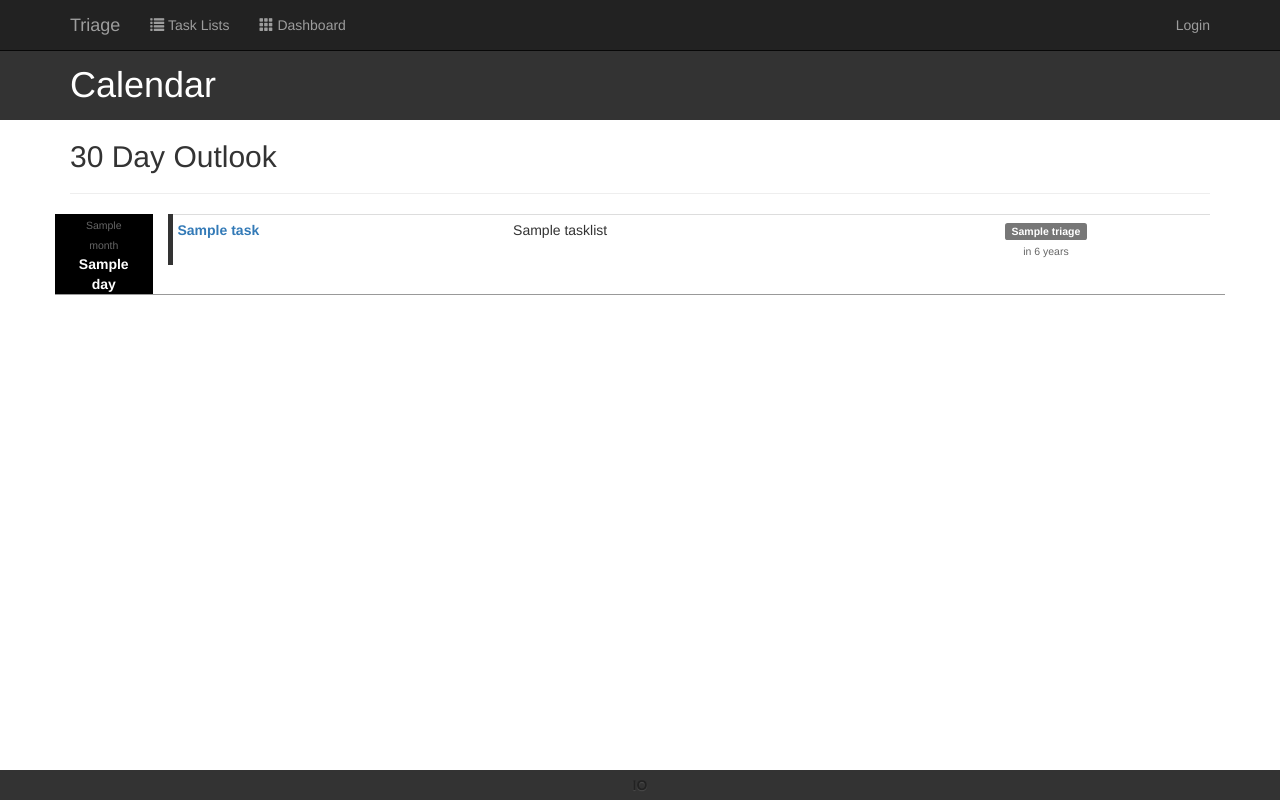
After one commit to SamStudio8/triage, a Django app: template templates/task/calendar.html in a window 1280 px wide. The commit adds this page. Run offline with Django 3.2, Linux system fonts and the light colour scheme; the template is opened without the code that fills it: most values are stand-ins (such as "Sample title", 1, 10 or a date in 2020); parts of the project's set-up code (start-up, migrations or seed data) failed here and were passed over; some libraries are stand-ins or nearby versions.

Commit message:
Initial Calendar

```diff
--- a/resource/css/custom.css
+++ b/resource/css/custom.css
@@ -60,7 +60,25 @@ h1,h2,h3,h4,h5,h6{
 }
 .text-small-task {
     font-size: 0.75em;
-    color: #333;
+    color: #666;
+}
+
+/* Calendar */
+.calendar-row {
+    border-width: 0 0 1px 0;
+    border-color: #999;
+    border-style: solid;
+}
+.calendar-table {
+    margin: 0;
+}
+.today {
+    color: #FFF;
+    background-color: #000;
+}
+.label_light {
+    border-left: 5px;
+    border-left-style: solid;
 }
 
 /* Forms */
--- a/task/urls.py
+++ b/task/urls.py
@@ -3,6 +3,7 @@ import task.views as TaskViews
 
 urlpatterns = patterns('',
     url(r'^dashboard/$', TaskViews.dashboard, name="dashboard"),
+    url(r'^calendar/$', TaskViews.calendar, name="calendar"),
 
     url(r'^tasklist/new/$', TaskViews.add_tasklist, name="add_tasklist"),
     url(r'^tasklist/(?P<tasklist_id>\d+)/edit/$', TaskViews.edit_tasklist, name="edit_tasklist"),
--- /dev/null
+++ b/templates/task/calendar.html
@@ -0,0 +1,65 @@
+{% extends "base/base.html" %}
+
+{% block title %}Calendar{% endblock %}
+
+{% block content-head-class %}head-dark{% endblock %}
+{% block content-head %}
+<script src="//cdnjs.cloudflare.com/ajax/libs/moment.js/2.4.0/moment.min.js" type="text/javascript"></script>
+<div class="container">
+    <div class="row">
+        <div class="col-md-9">
+            <h1>Calendar</h1>
+        </div>
+        <div class="col-md-3">
+        </div>
+    </div>
+</div>
+{% endblock %}
+
+{% block content %}
+<script type="text/javascript">
+    function humanize(timestamp){
+        return moment(timestamp).fromNow();
+    };
+    $(document).ready(function(){
+        $(".due_date").html(function() {
+            return humanize($(this).html());
+        });
+    });
+</script>
+
+<div class="row">
+    <div class="col-md-12">
+        <h2>30 Day Outlook</h2>
+    </div>
+</div>
+<hr>
+{% for day in calendar.values %}
+<div class="calendar-row row">
+    <div class="col-md-1 text-center {% if forloop.first %}today{%endif%}">
+        <span class="text-small-task">{{ day.month }}</span></br>
+        <b>{{ day.day }}</b>
+    </div>
+    <div class="col-md-11">
+        <table class="calendar-table table table-condensed">
+            <tbody>
+            {% for task in day.tasks %}
+                <tr>
+                    <td class="label_light" style="border-left-color:#{{ task.triage.bg_colour }}">
+                        <a href="{% url 'task:view_task' task.id %}"><b>{{ task.name }}</b></a>
+                    </td>
+                    <td>{{ task.tasklist.name }}</td>
+                    <td class="text-center">
+                        <span class="label label-default" style="background-color:#{{ task.triage.bg_colour }}; color:#{{ task.triage.fg_colour }}">{{ task.triage.name }}</span>
+                    {% if task.due_date %}
+                        <br />
+                        <span class="due_date text-small-task" title="{{ task.due_date }}">{{ task.due_date|date:"c" }}</span>
+                    {% endif %}
+                        </td>
+            {% endfor %}
+            </tbody>
+        </table>
+    </div>
+</div>
+{% endfor %}
+{% endblock %}
```
Also changed, not shown: task/views.py (+24 -2 lines), templates/task/includes/task_row.html (+0 -15 lines).
